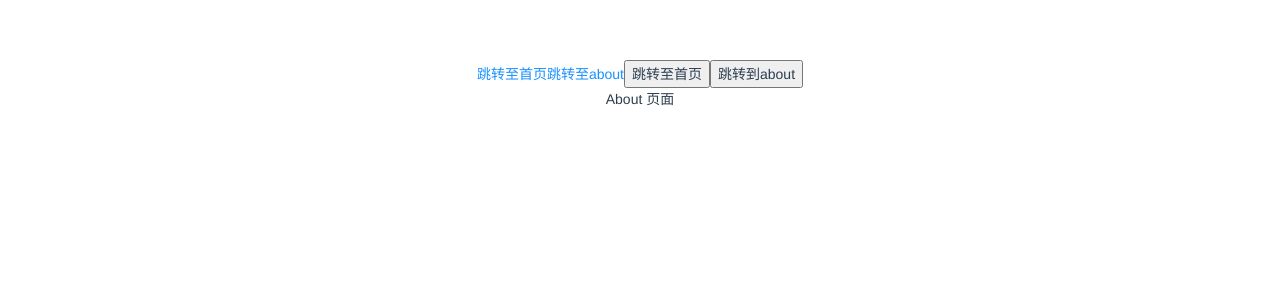
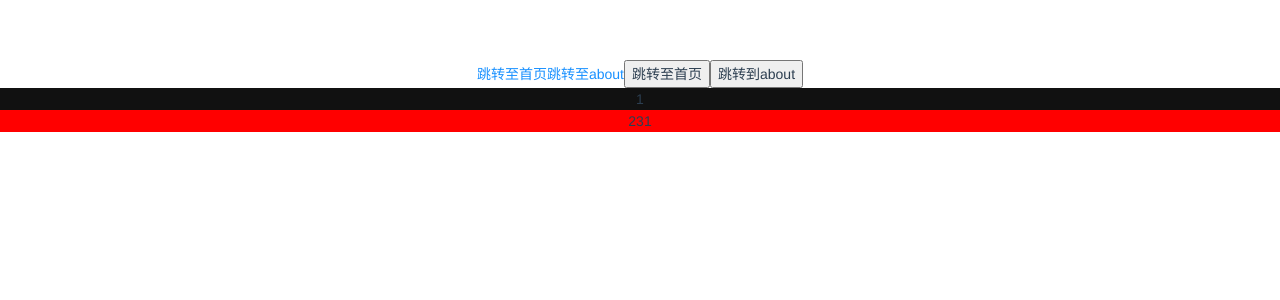
Before and after one commit to lyxlwz/Vue3hoppingMall, a Vue app: page /#/about in a window 1280 px wide. Shown: the top 300 px of the page. Built offline with nearby package versions, Linux system fonts and the light colour scheme.

Commit message:
使用less 以及配置 less

```diff
--- a/package.json
+++ b/package.json
@@ -15,6 +15,8 @@
   },
   "devDependencies": {
     "@vitejs/plugin-vue": "^2.3.3",
+    "less": "^4.1.3",
+    "less-loader": "^11.0.0",
     "unplugin-vue-components": "^0.19.6",
     "vite": "^2.9.9"
   }
--- a/src/views/About.vue
+++ b/src/views/About.vue
@@ -1,9 +1,19 @@
 <template>
-  <div>About 页面</div>
+  <div class="asd">
+    1
+    <p class="one">231</p>
+  </div>
 </template>
 
 <script setup>
 
 </script>
 <style lang='less' scoped>
+.asd {
+  background-color: #111;
+
+  .one {
+    background: #f00;
+  }
+}
 </style>
--- a/vite.config.js
+++ b/vite.config.js
@@ -23,4 +23,13 @@ export default defineConfig({
       '@': '/src/',
     },
   },
+  css: {
+    // css预处理器
+    preprocessorOptions: {
+      less: {
+        charset: false,
+        additionalData: '@import "./src/assets/style/global.less";',
+      },
+    },
+  }
 })
```
Also changed, not shown: src/assets/style/global.less (added), 2 other files (tests, documents, lock files or other folders).
